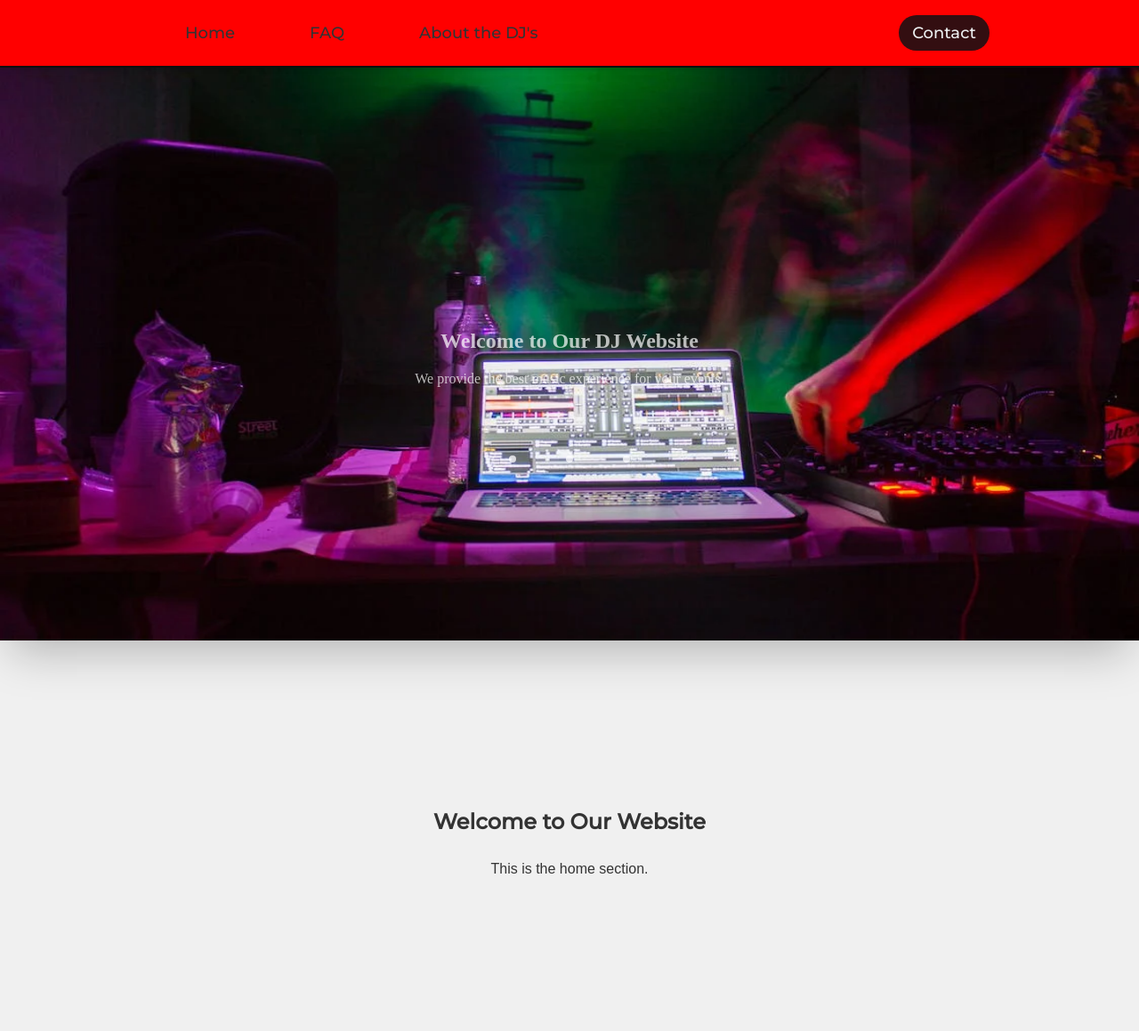
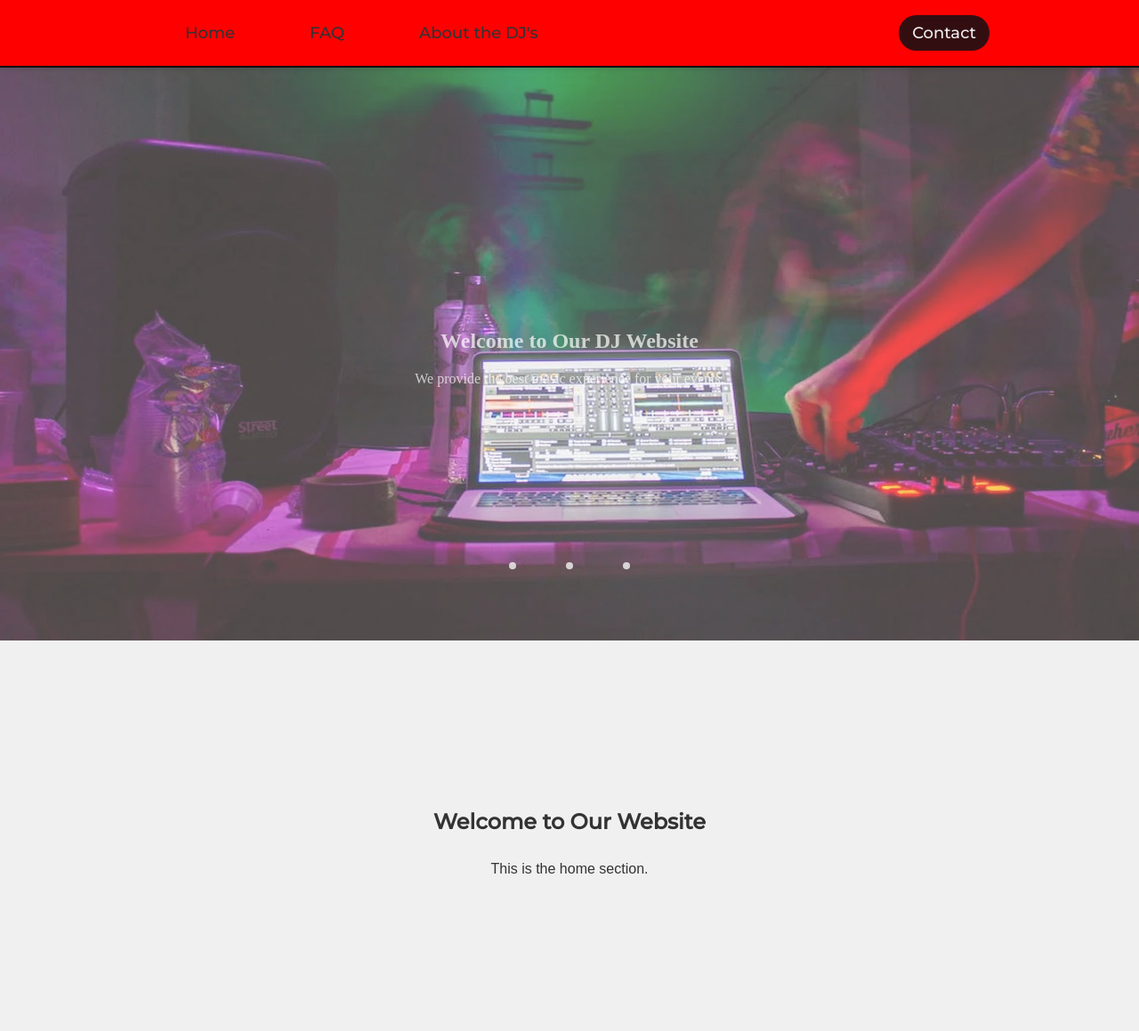
Before and after one commit to samahesh56/dj-web-design, a Flask app: page / in a window 1280 px wide. Shown: the top 1159 px of the page at 89% size. Run offline with Flask 3, Linux system fonts and the light colour scheme.

Commit message:
adjustments

```diff
--- a/website/static/css/styles.css
+++ b/website/static/css/styles.css
@@ -128,13 +128,15 @@
 /* Flexbox container for the slider section */
 .section-flex[data-section="slider-section"] {
     padding: 0;
+    flex: 1 0 100%;
 }
 
 /* Style the slider container */
 .slider-wrapper {
     position: relative;
     width: 100%;
-    margin: 0 auto;
+    height: 100%;
+    overflow: hidden;
 }
 
 .slider {
@@ -149,6 +151,7 @@
 .slider img {
     flex: 1 0 100%;
     scroll-snap-align: start;
+    opacity: 0.7;
 }
 
 .slider-text {
@@ -165,7 +168,7 @@
     display: flex;
     column-gap: 1rem;
     position: absolute;
-    bottom: 200px;
+    bottom: 10vh;
     left: 50%;
     transform: translateX(-50%);
     z-index: 1;
@@ -184,6 +187,11 @@
     opacity: 1;
 }
 
+@media screen and (max-width: 768px) {
+    .slider-nav {
+        display: none;
+    }
+}
 
 /* Custom styles for Home page section 1 */
 .section-flex[data-section="home"] {
--- a/website/templates/home.html
+++ b/website/templates/home.html
@@ -8,7 +8,7 @@
         <div class="slider-wrapper">
             <div class="slider">
                 <!-- Slides go here -->
-                <img id="slide-1" src="static/img/prexels-sample.webp" alt="a djpic1"/>
+                <img id="slide-1" src="static/img/clearbg.jpeg" alt="a djpic1"/>
                 <img id="slide-2" src="static/img/djpic1.jpeg" alt="a djpic2"/>
                 <img id="slide-3" src="static/img/djpic2.jpeg" alt="a great background dj"/>
             </div>
```
Also changed, not shown: website/static/img/clearbg.jpeg (added).
